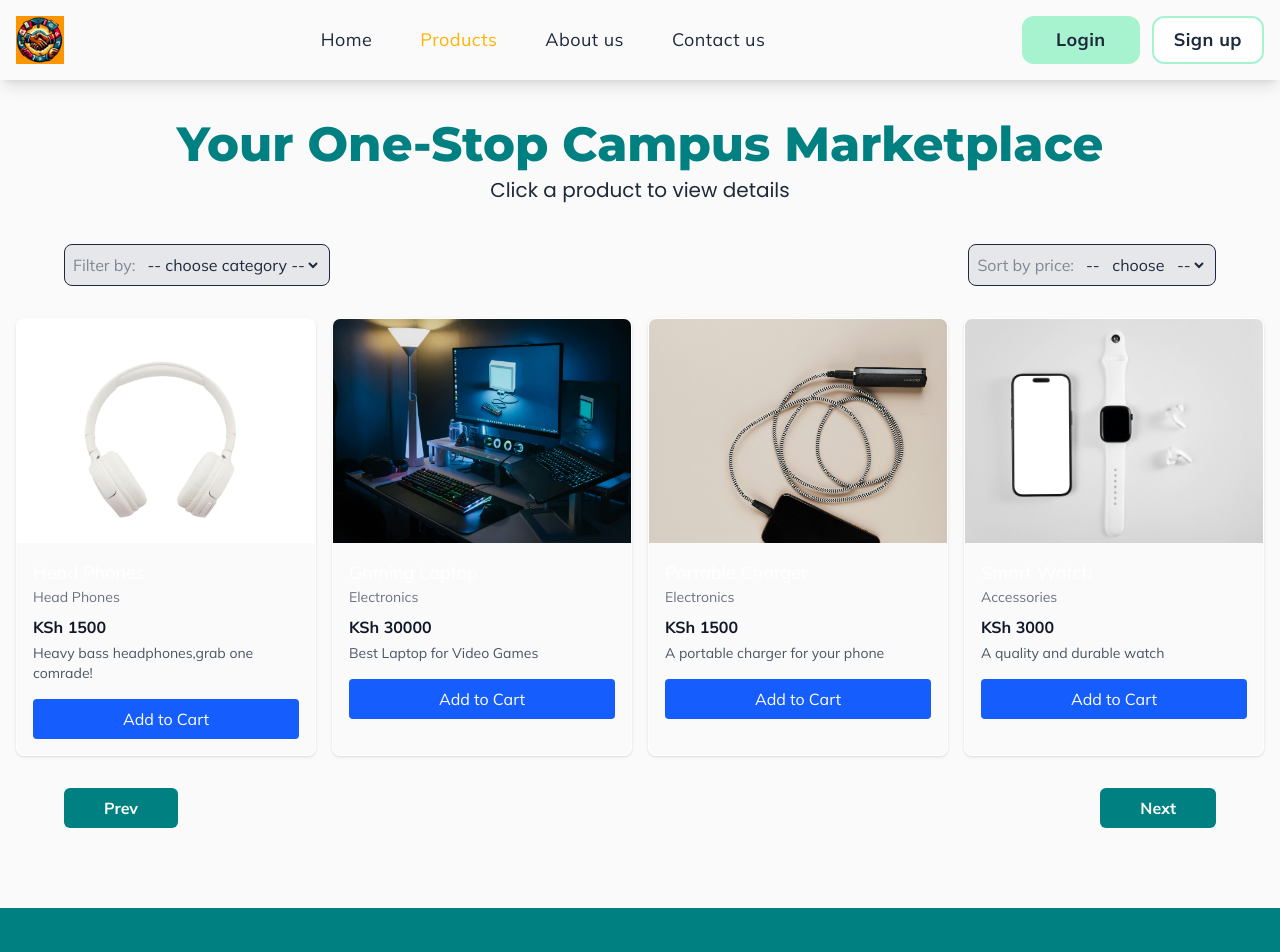
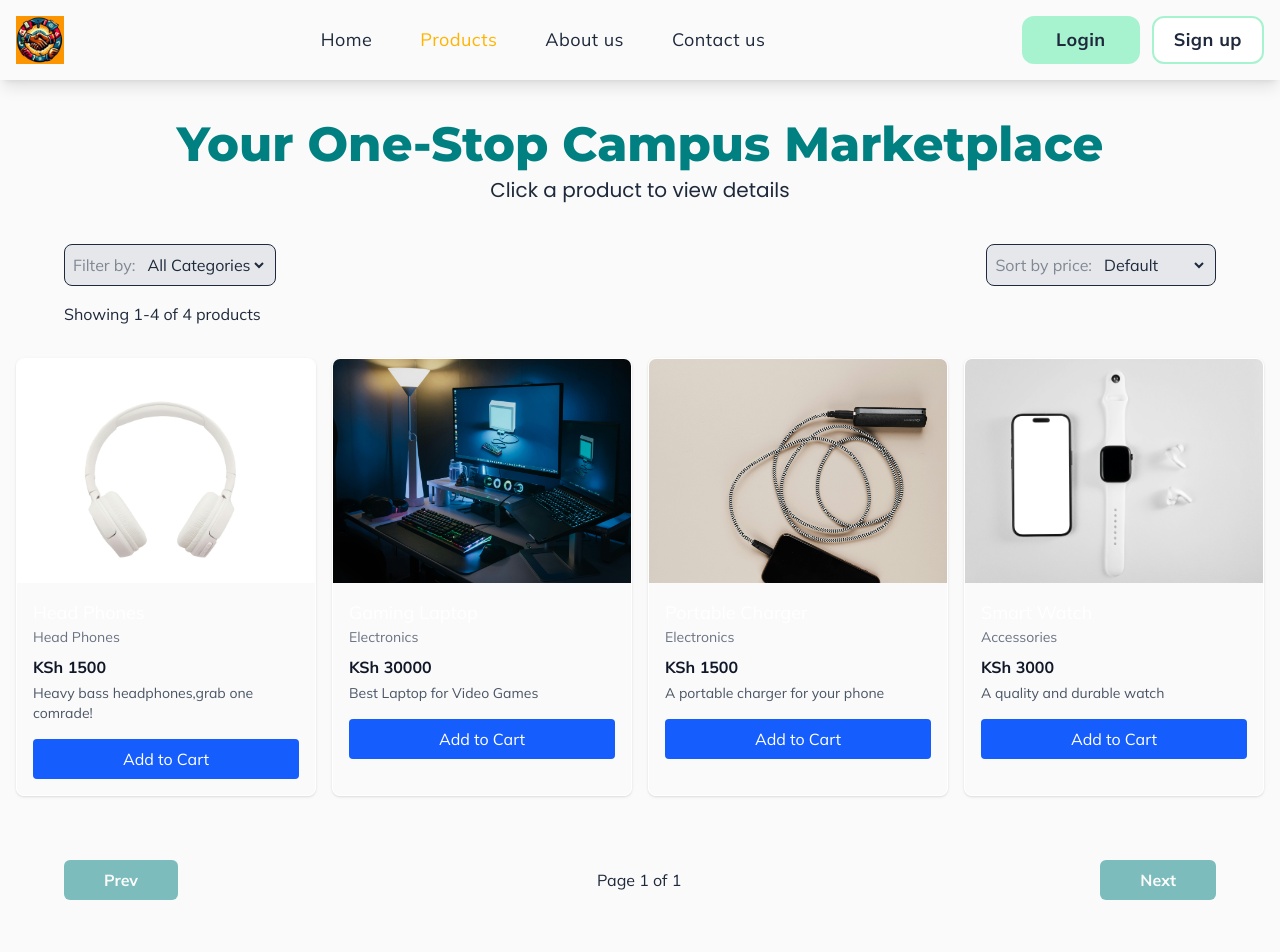
Before and after one commit to Brhyancodes/alx-shopsasa, a Next.js app in the folder alx-shop-sasa/: page /products in a window 1280 px wide. Shown: the top 952 px of the page. Built offline with nearby package versions, Linux system fonts and the light colour scheme.

Commit message:
feat: add working sorting, filtering, and pagination

```diff
--- a/alx-shop-sasa/components/products/ProductListing.tsx
+++ b/alx-shop-sasa/components/products/ProductListing.tsx
@@ -1,11 +1,10 @@
 import { ProductDetailProps } from "@/interfaces";
-import ProductDetail from "./ProductDetails";
+import Image from "next/image";
+import Link from "next/link";
 import headphones from "@/public/images/heaphones.jpg";
 import laptop from "@/public/images/laptop.jpg";
 import charger from "@/public/images/charger.jpg";
 import watch from "@/public/images/watch.jpg";
-import Image from "next/image";
-import Link from "next/link";
 
 export const items: ProductDetailProps[] = [
   {
@@ -42,12 +41,28 @@ export const items: ProductDetailProps[] = [
   },
 ];
 
-function ProductListing() {
+interface ProductListingProps {
+  filteredItems?: ProductDetailProps[];
+}
+
+function ProductListing({ filteredItems }: ProductListingProps) {
+  // Use filteredItems if provided, otherwise use all items
+  const displayItems = filteredItems || items;
+
+  // If no products are available
+  if (displayItems.length === 0) {
+    return (
+      <div className="container mx-auto py-8 px-4 text-center">
+        <p className="text-xl text-gray-600">No products found. Try changing your filters.</p>
+      </div>
+    );
+  }
+
   return (
     <div className="container mx-auto py-8 px-4">
       <div className="grid grid-cols-1 sm:grid-cols-2 lg:grid-cols-4 gap-4">
-        {items.map((item: ProductDetailProps, idx: number) => (
-          <div key={idx} className="border rounded-lg overflow-hidden shadow-sm hover:shadow-md transition-shadow duration-300 h-full flex flex-col">
+        {displayItems.map((item: ProductDetailProps, idx: number) => (
+          <div key={item.id} className="border rounded-lg overflow-hidden shadow-sm hover:shadow-md transition-shadow duration-300 h-full flex flex-col">
             <Link
               href={`/products/${encodeURIComponent(item.id)}`}
               className="block relative w-full pt-[75%]"
@@ -75,7 +90,6 @@ function ProductListing() {
                 className="w-full bg-blue-600 hover:bg-blue-700 text-white py-2 px-4 rounded transition-colors duration-300 mt-auto"
                 onClick={(e) => {
                   e.preventDefault();
-
                   console.log(`Added ${item.name} to cart`);
                 }}
               >
--- a/alx-shop-sasa/pages/products/index.tsx
+++ b/alx-shop-sasa/pages/products/index.tsx
@@ -1,10 +1,72 @@
 import type { ReactElement } from "react";
+import { useState, useEffect } from "react";
 import { montserrat, poppins } from "@/fonts";
 import ProductListing from "@/components/products/ProductListing";
 import Layout from "@/layout/Layout";
 import Button from "@/components/common/Button";
+import { items } from "@/components/products/ProductListing"; // Import your existing items
+import { ProductDetailProps } from "@/interfaces";
 
 function Products() {
+  // State for filtering and sorting
+  const [filteredProducts, setFilteredProducts] = useState<ProductDetailProps[]>(items);
+  const [category, setCategory] = useState<string>("");
+  const [sortOrder, setSortOrder] = useState<string>("");
+
+  // Pagination state
+  const [currentPage, setCurrentPage] = useState(1);
+  const [productsPerPage] = useState(4); // Show 4 products per page
+
+  // Apply filtering and sorting whenever filters change
+  useEffect(() => {
+    let result = [...items];
+
+    // Apply category filter
+    if (category) {
+      result = result.filter(product =>
+        product.category.toLowerCase() === category.toLowerCase()
+      );
+    }
+
+    // Apply sorting
+    if (sortOrder) {
+      result = result.sort((a, b) => {
+        const priceA = parseFloat(a.price);
+        const priceB = parseFloat(b.price);
+
+        if (sortOrder === 'ascending') {
+          return priceA - priceB;
+        } else {
+          return priceB - priceA;
+        }
+      });
+    }
+
+    setFilteredProducts(result);
+    setCurrentPage(1); // Reset to first page when filters change
+  }, [category, sortOrder]);
+
+  // Pagination logic
+  const indexOfLastProduct = currentPage * productsPerPage;
+  const indexOfFirstProduct = indexOfLastProduct - productsPerPage;
+  const currentProducts = filteredProducts.slice(indexOfFirstProduct, indexOfLastProduct);
+
+  // Get unique categories from products for the filter dropdown
+  const categories = [...new Set(items.map(item => item.category))];
+
+  // Page navigation
+  const handlePrevPage = () => {
+    if (currentPage > 1) {
+      setCurrentPage(currentPage - 1);
+    }
+  };
+
+  const handleNextPage = () => {
+    if (currentPage < Math.ceil(filteredProducts.length / productsPerPage)) {
+      setCurrentPage(currentPage + 1);
+    }
+  };
+
   return (
     <section className="min-h-screen bg-[#FAFAFA] pb-20"> {/* Warm White Background */}
       {/* Headings */}
@@ -24,55 +86,69 @@ function Products() {
       {/* Filter and sort select */}
       <div className="flex flex-col items-center gap-4 md:gap-0 md:flex-row md:justify-between max-w-[90%] mx-auto mt-10">
         <div className="bg-[#E5E7EB] w-full md:w-max border border-[#1E293B] rounded-lg p-2 flex items-center gap-2"> {/* Cool Grey Background */}
-          <label htmlFor="filter-select" className="text-base text-[#1E293B]/50"> {/* Charcoal Black with opacity */}
+          <label htmlFor="category-select" className="text-base text-[#1E293B]/50"> {/* Charcoal Black with opacity */}
             Filter by:
           </label>
           <select
-            name="filter-select"
-            id="filter-select"
-            className="text-[#1E293B] cursor-pointer flex-1 md:flex-none outline-none" /* Charcoal Black */
+            name="category-select"
+            id="category-select"
+            className="text-[#1E293B] cursor-pointer flex-1 md:flex-none outline-none bg-transparent" /* Charcoal Black */
+            value={category}
+            onChange={(e) => setCategory(e.target.value)}
           >
-            <option defaultValue="" disabled selected>
-              -- choose category --
-            </option>
-            <option value="electronics">Electronics</option>
-            <option value="fashion">Fashion</option>
-            <option value="furniture">Furniture</option>
+            <option value="">All Categories</option>
+            {categories.map((cat, index) => (
+              <option key={index} value={cat}>
+                {cat}
+              </option>
+            ))}
           </select>
         </div>
 
         <div className="bg-[#E5E7EB] w-full md:w-max border border-[#1E293B] rounded-lg p-2 flex items-center gap-2"> {/* Cool Grey Background */}
-          <label htmlFor="filter-select" className="text-base text-[#1E293B]/50"> {/* Charcoal Black with opacity */}
+          <label htmlFor="sort-select" className="text-base text-[#1E293B]/50"> {/* Charcoal Black with opacity */}
             Sort by price:
           </label>
           <select
-            name="filter-select"
-            id="filter-select"
-            className="text-[#1E293B] flex-1 cursor-pointer outline-none" /* Charcoal Black */
+            name="sort-select"
+            id="sort-select"
+            className="text-[#1E293B] flex-1 cursor-pointer outline-none bg-transparent" /* Charcoal Black */
+            value={sortOrder}
+            onChange={(e) => setSortOrder(e.target.value)}
           >
-            <option value="" disabled selected>
-              -- &nbsp; choose &nbsp; --
-            </option>
+            <option value="">Default</option>
             <option value="ascending">Ascending</option>
             <option value="descending">Descending</option>
           </select>
         </div>
       </div>
 
+      {/* Display filtered products count */}
+      <div className="max-w-[90%] mx-auto mt-4 text-[#1E293B]">
+        <p>
+          Showing {filteredProducts.length > 0 ? indexOfFirstProduct + 1 : 0}-{Math.min(indexOfLastProduct, filteredProducts.length)} of {filteredProducts.length} products
+        </p>
+      </div>
+
       {/* Product Listing */}
-      <ProductListing />
+      <ProductListing filteredItems={currentProducts} />
 
       {/* Pagination buttons */}
-      <div className="flex items-center max-w-[90%] mx-auto justify-between">
+      <div className="flex items-center max-w-[90%] mx-auto justify-between mt-8">
         <Button
-          action={() => {}}
-          moreStyles="text-white bg-[#008080] py-2 px-10 rounded-md font-bold hover:bg-[#0073E6] cursor-pointer active:scale-95" /* Vibrant Teal with Electric Blue hover */
+          action={handlePrevPage}
+          moreStyles={`text-white bg-[#008080] py-2 px-10 rounded-md font-bold ${currentPage === 1 ? 'opacity-50 cursor-not-allowed' : 'hover:bg-[#0073E6] cursor-pointer active:scale-95'}`} /* Vibrant Teal with Electric Blue hover */
+          disabled={currentPage === 1}
         >
           Prev
         </Button>
+        <div className="text-[#1E293B]">
+          Page {currentPage} of {Math.max(1, Math.ceil(filteredProducts.length / productsPerPage))}
+        </div>
         <Button
-          action={() => {}}
-          moreStyles="text-white bg-[#008080] py-2 px-10 rounded-md font-bold hover:bg-[#0073E6] cursor-pointer active:scale-95" /* Vibrant Teal with Electric Blue hover */
+          action={handleNextPage}
+          moreStyles={`text-white bg-[#008080] py-2 px-10 rounded-md font-bold ${currentPage >= Math.ceil(filteredProducts.length / productsPerPage) || filteredProducts.length === 0 ? 'opacity-50 cursor-not-allowed' : 'hover:bg-[#0073E6] cursor-pointer active:scale-95'}`} /* Vibrant Teal with Electric Blue hover */
+          disabled={currentPage >= Math.ceil(filteredProducts.length / productsPerPage) || filteredProducts.length === 0}
         >
           Next
         </Button>
```
